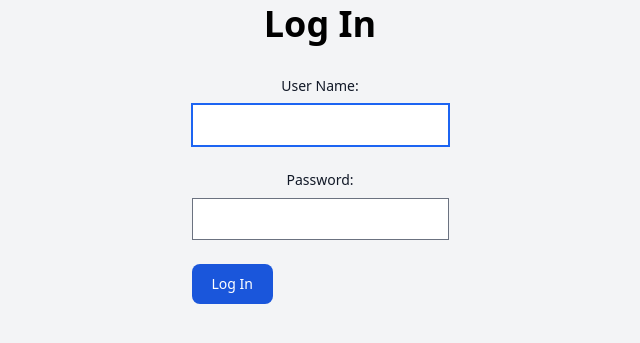
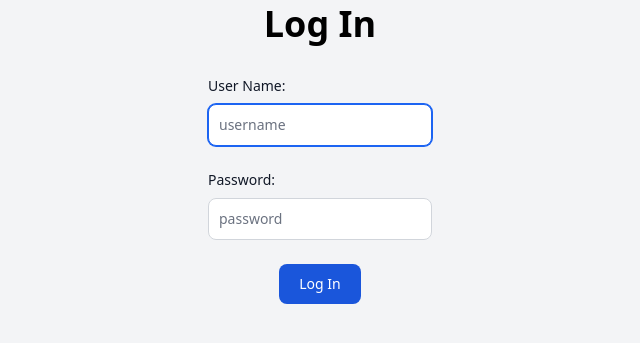
Before and after one commit to OliverSpeir/django-template, a Django app: page /accounts/login/ in a window 1280 px wide. Shown: the part 44-387 px from the top of the page, without its empty margins (320-960 px from the left). Run offline with Django 4.2, Linux system fonts and the light colour scheme; style sheets or scripts are compiled from the project's sources; some libraries are stand-ins or nearby versions.

Commit message:
custom form for login partial form for update

```diff
--- a/accounts/forms.py
+++ b/accounts/forms.py
@@ -1,6 +1,5 @@
 # lines 2 - 18 added in template
-from django import forms
-from django.contrib.auth.forms import UserCreationForm, UserChangeForm
+from django.contrib.auth.forms import UserCreationForm, UserChangeForm, AuthenticationForm, UsernameField
 
 from .models import CustomUser
 
@@ -12,10 +11,6 @@ class CustomUserCreationForm(UserCreationForm):
             'class': ("bg-gray-50 border border-gray-300 text-gray-900 text-sm rounded-lg focus:ring-blue-500"
                       " focus:border-blue-500 block w-full p-2.5 dark:bg-gray-700 dark:border-gray-600 "
                       "dark:placeholder-gray-400 dark:text-white dark:focus:ring-blue-500 dark:focus:border-blue-500"),
-            'required': '',
-            'name': 'username',
-            'id': 'username',
-            'type': 'text',
             'placeholder': 'username',
             'maxlength': '16',
             'minlength': '6',
@@ -24,10 +19,6 @@ class CustomUserCreationForm(UserCreationForm):
             'class': ("bg-gray-50 border border-gray-300 text-gray-900 text-sm rounded-lg focus:ring-blue-500"
                       " focus:border-blue-500 block w-full p-2.5 dark:bg-gray-700 dark:border-gray-600 "
                       "dark:placeholder-gray-400 dark:text-white dark:focus:ring-blue-500 dark:focus:border-blue-500"),
-            'required': '',
-            'name': 'password1',
-            'id': 'password1',
-            'type': 'password',
             'placeholder': 'password',
             'maxlength': '22',
             'minlength': '8'
@@ -36,10 +27,6 @@ class CustomUserCreationForm(UserCreationForm):
             'class': ("bg-gray-50 border border-gray-300 text-gray-900 text-sm rounded-lg focus:ring-blue-500 "
                       "focus:border-blue-500 block w-full p-2.5 dark:bg-gray-700 dark:border-gray-600 "
                       "dark:placeholder-gray-400 dark:text-white dark:focus:ring-blue-500 dark:focus:border-blue-500"),
-            'required': '',
-            'name': 'password2',
-            'id': 'password2',
-            'type': 'password',
             'placeholder': 'password',
             'maxlength': '22',
             'minlength': '8'
@@ -55,3 +42,24 @@ class CustomUserChangeForm(UserChangeForm):
     class Meta:
         model = CustomUser
         fields = ("username",)
+
+
+class UserLoginForm(AuthenticationForm):
+    def __init__(self, *args, **kwargs):
+        super().__init__(*args, **kwargs)
+        self.fields['username'].widget.attrs.update({
+            'class': ("bg-gray-50 border border-gray-300 text-gray-900 text-sm rounded-lg focus:ring-blue-500"
+                      " focus:border-blue-500 block w-full p-2.5 dark:bg-gray-700 dark:border-gray-600 "
+                      "dark:placeholder-gray-400 dark:text-white dark:focus:ring-blue-500 dark:focus:border-blue-500"),
+            'placeholder': 'username',
+        })
+        self.fields['password'].widget.attrs.update({
+            'class': ("bg-gray-50 border border-gray-300 text-gray-900 text-sm rounded-lg focus:ring-blue-500"
+                      " focus:border-blue-500 block w-full p-2.5 dark:bg-gray-700 dark:border-gray-600 "
+                      "dark:placeholder-gray-400 dark:text-white dark:focus:ring-blue-500 dark:focus:border-blue-500"),
+            'placeholder': 'password',
+            })
+
+    class Meta:
+        model = CustomUser
+        fields = ("username",)
--- a/accounts/urls.py
+++ b/accounts/urls.py
@@ -1,8 +1,10 @@
 # lines 2 - 8 added in template
 from django.urls import path
-
+from django.contrib.auth import views
 from .views import CreateAccountView
+from .forms import UserLoginForm
 
 urlpatterns = [
     path("create_account/", CreateAccountView.as_view(), name="create_account"),
+    path('login/', views.LoginView.as_view(template_name="registration/login.html", authentication_form=UserLoginForm), name='login')
 ]
--- a/crud_app/templates/update.html
+++ b/crud_app/templates/update.html
@@ -1,5 +1,5 @@
 {%  extends 'base.html' %}
-
+<title>{% block title %}Update Item{% endblock %}</title>
 {% block content %}
         <div class="container flex flex-col items-center bg-gray-100">
     <h2 class="pb-8 text-center text-4xl font-extrabold dark:text-white">Update Item</h2>
--- a/crud_app/views.py
+++ b/crud_app/views.py
@@ -1,6 +1,7 @@
 from django.views.generic import CreateView, DeleteView, DetailView, ListView, UpdateView
 from django.urls import reverse_lazy
 from .models import Item
+from .forms import CustomUpdateForm
 
 
 class ItemListView(ListView):
@@ -23,6 +24,7 @@ class ItemCreateView(CreateView):
 
 class ItemUpdateView(UpdateView):
     template_name = 'update.html'
+    # form_class = CustomUpdateForm
     model = Item
     fields = "__all__"
     success_url = reverse_lazy('list')
--- a/templates/base.html
+++ b/templates/base.html
@@ -4,7 +4,7 @@
 <html class="bg-gray-900">
 <head>
     <meta charset="utf-8">
-    <title>{% block title %}Django Auth Tutorial{% endblock %}</title>
+    <title>{% block title %}Django Template{% endblock %}</title>
 
     {% compress css %}
     <link rel="stylesheet" href="{% static 'src/output.css' %}">
--- a/templates/registration/login.html
+++ b/templates/registration/login.html
@@ -6,21 +6,39 @@
 {% block content %}
 <div class="container flex flex-col items-center bg-gray-100">
 <h2 class="pb-8 text-center text-4xl font-extrabold dark:text-white">Log In</h2>
-<form method="post">
+
+<form method="post" class="flex flex-col items-center bg-gray-100">
   {% csrf_token %}
     <div class="mb-6">
-        <label for="username" class="text-center block mb-2 text-sm font-medium text-gray-900 dark:text-white">User Name:</label>
+        <label for="username" class="text-left block mb-2 text-sm
+                                     font-medium text-gray-900 dark:text-white">
+            User Name:</label>
         {{form.username}}
     </div>
+
     <div class="mb-6">
-        <label for="password1" class="text-center block mb-2 text-sm font-medium text-gray-900 dark:text-white">Password:</label>
+        <label for="password1" class="text-left block mb-2 text-sm
+                                      font-medium text-gray-900 dark:text-white">
+            Password:</label>
             {{form.password}}
      </div>
-    <button type="submit" class="text-white bg-blue-700 hover:bg-blue-800 focus:ring-4 focus:outline-none focus:ring-blue-300
-    font-medium rounded-lg text-sm w-full sm:w-auto px-5 py-2.5 text-center dark:bg-blue-600 dark:hover:bg-blue-700
-    dark:focus:ring-blue-800">
-    Log In
-    </button>
+    <button type="submit" class="text-white text-center bg-blue-700 hover:bg-blue-800 focus:ring-4 focus:outline-none
+                                focus:ring-blue-300 font-medium rounded-lg text-sm w-full sm:w-auto px-5 py-2.5
+                                dark:bg-blue-600 dark:hover:bg-blue-700 dark:focus:ring-blue-800">
+        Log In </button>
 </form>
 </div>
+{% if form.non_field_errors or form.erorrs %}
+    <ul class='form-errors'>
+        {% for error in form.non_field_errors %}
+            <li>{{ error }}</li>
+        {% endfor %}
+        {% for error in form.errors %}
+            <li>{{ error }}</li>
+        {% endfor %}
+        {% for field in form %}
+        {{ field.errors }}
+        {% endfor %}
+    </ul>
+{% endif %}
 {% endblock %}
```
Also changed, not shown: crud_app/forms.py (added, +15 -0 lines), accounts/views.py (line endings or trailing spaces), db.sqlite3.
